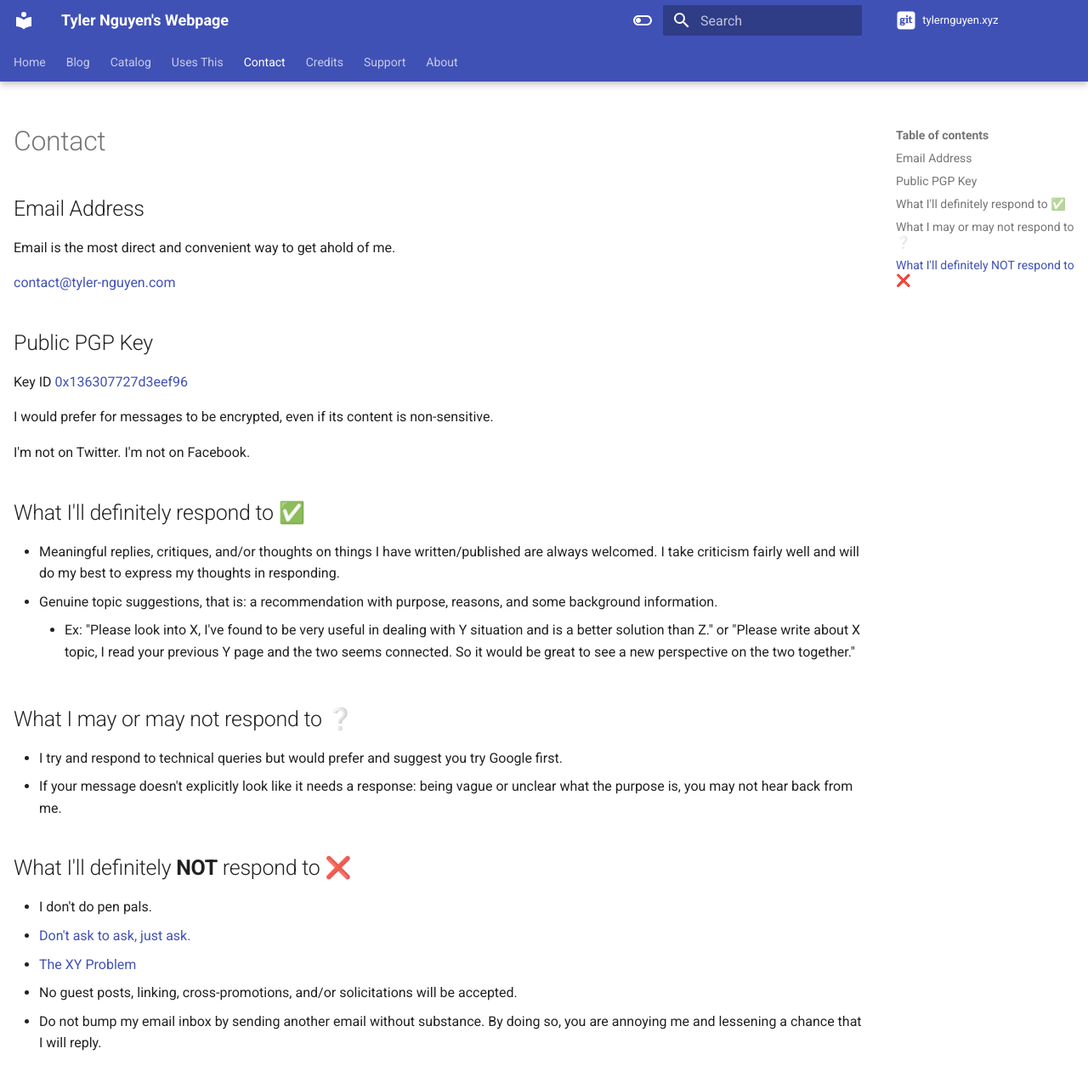
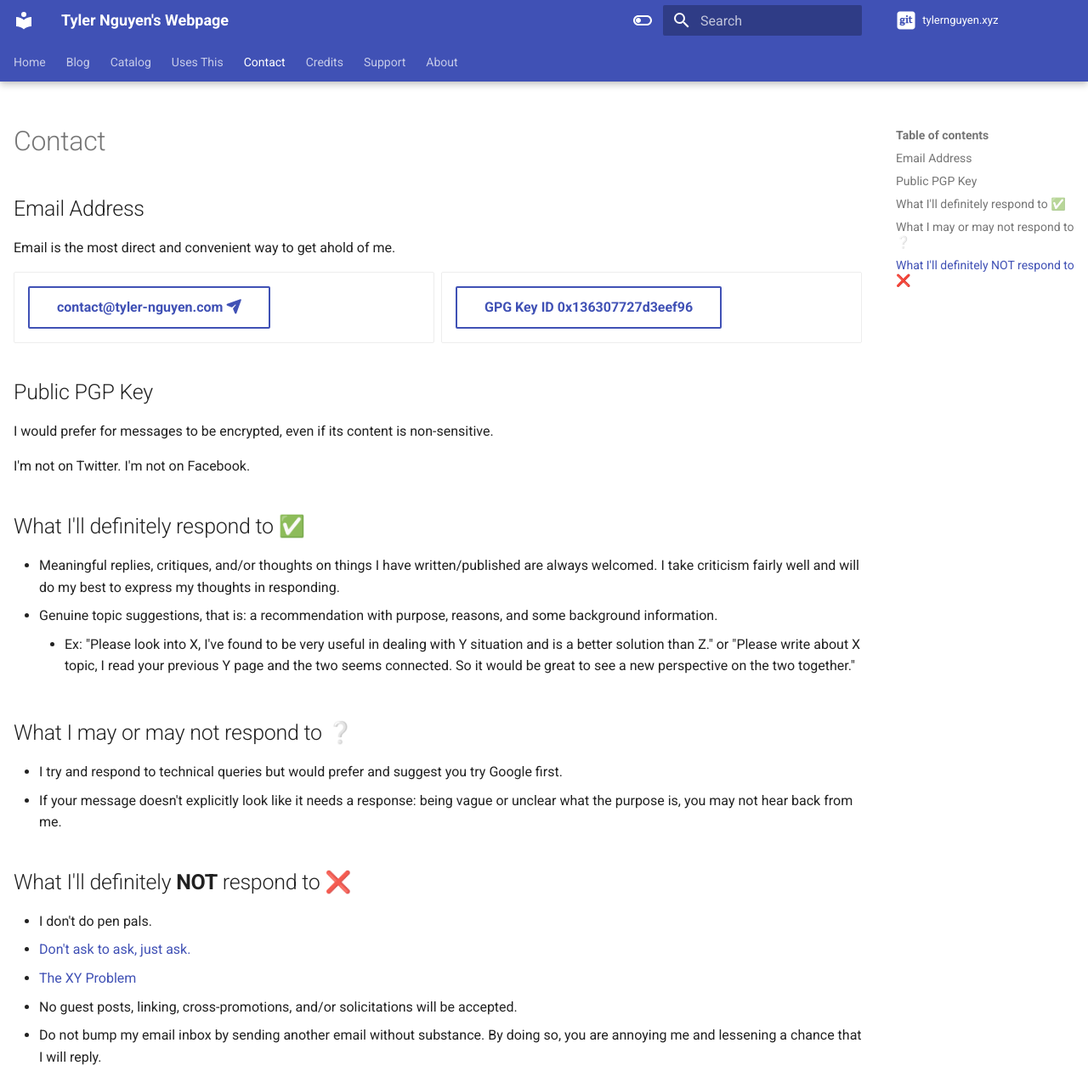
Before and after one commit to tylernguyen/tylernguyen.xyz, an MkDocs documentation site: the page built from docs/contact.md, in a window 1280 px wide and 1281 px high. Shown: the whole window at 85% size. Built offline with MkDocs 1.6.1 and Material for MkDocs 9.7.7, drawn with Linux system fonts in a browser that asks for light colours; plug-ins that fetch from the network failed and are left out; comment, search, counter and statistics services are not loaded.

```diff
--- a/docs/contact.md
+++ b/docs/contact.md
@@ -7,11 +7,14 @@ hide:
 
 Email is the most direct and convenient way to get ahold of me.
 
-[contact@tyler-nguyen.com](mailto:contact@tyler-nguyen.com)
+<div class="grid cards" markdown>
+
+- [contact@tyler-nguyen.com :fontawesome-solid-paper-plane:](mailto:contact@tyler-nguyen.com){ .md-button }
+- [GPG Key ID 0x136307727d3eef96](https://keys.openpgp.org/vks/v1/by-fingerprint/B4D2B2DB8E304D0366BFE3FF136307727D3EEF96){ .md-button }
+
+</div>
 
 ## Public PGP Key
-
-Key ID [0x136307727d3eef96](https://keys.openpgp.org/vks/v1/by-fingerprint/B4D2B2DB8E304D0366BFE4FF136307727D3EEF96)
 
 I would prefer for messages to be encrypted, even if its content is non-sensitive.
 
```
